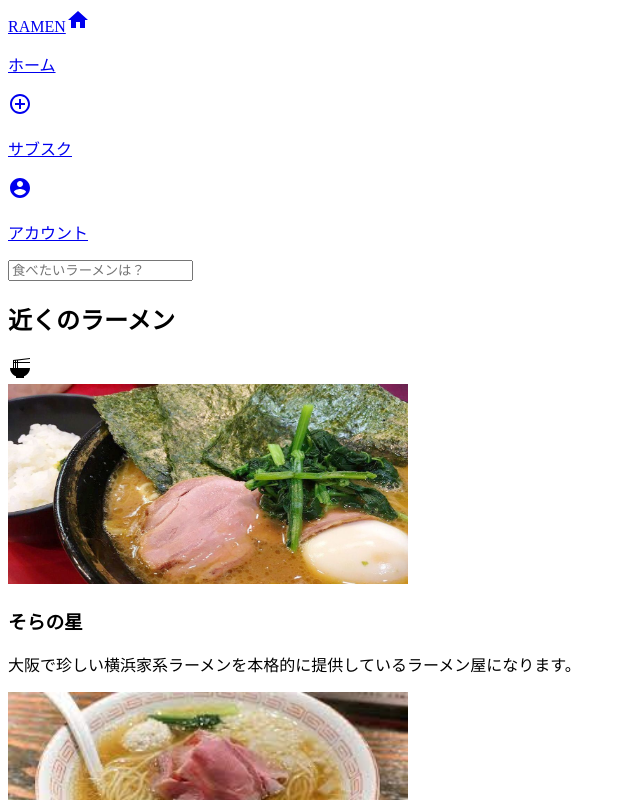
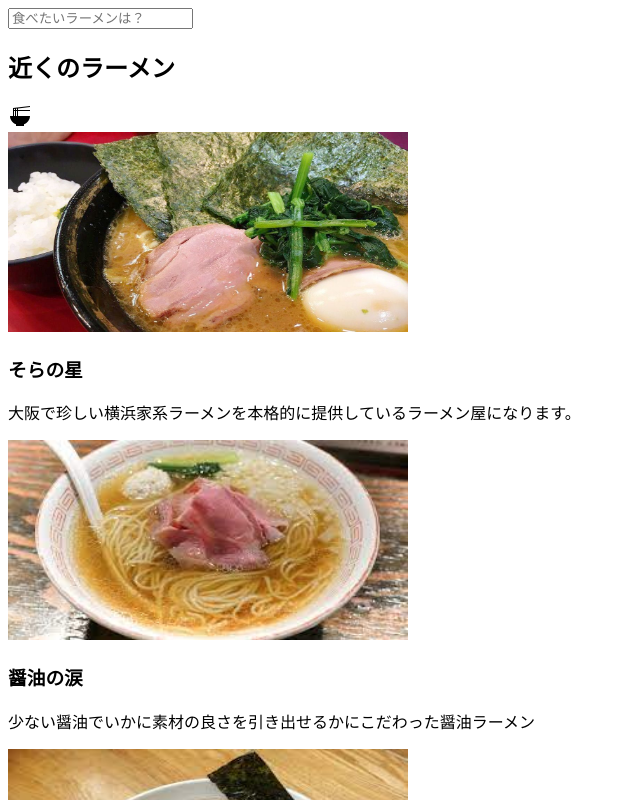
Before and after one commit to keitanamazue/ramen_app, a Next.js app: page /ramenList in a window 1280 px wide. Shown: the top 800 px of the page, without its empty margins (0-640 px from the left). Built offline with nearby package versions, Linux system fonts and the light colour scheme.

Commit message:
temporaly delete nav

```diff
--- a/pages/account.jsx
+++ b/pages/account.jsx
@@ -1,10 +1,10 @@
 import Image from "next/image";
-import { Nav } from "../components/Nav";
+// import { Nav } from "../components/Nav";
 
  const  account = () => {
   return (
     <div className="container mx-auto h-screen md:flex md:flex-row">
-      <Nav />
+      {/* <Nav /> */}
 
       <div className="w-full mx-auto flex flex-col items-center justify-start md:w-9/12 md:justify-center ">
         <div className="flex justify-center items-center w-full border-b-2 border-gray-200 py-3 md:border-0">
--- a/pages/ramenList.jsx
+++ b/pages/ramenList.jsx
@@ -1,12 +1,12 @@
 import RamenDiningIcon from "@mui/icons-material/RamenDining";
 
 import { Links } from "../components/Links";
-import { Nav } from "../components/Nav";
+// import { Nav } from "../components/Nav";
 
 const ramenList = () => {
   return (
     <div className="container mx-auto md:flex ">
-      <Nav />
+      {/* <Nav /> */}
 
       <div className="md:w-9/12 md:flex md:flex-col md:items-center">
         <input
--- a/pages/subscription.jsx
+++ b/pages/subscription.jsx
@@ -1,6 +1,6 @@
 import Image from "next/image";
 import toast, { Toaster } from "react-hot-toast";
-import { Nav } from "../components/Nav";
+// import { Nav } from "../components/Nav";
 
 const subscription = () => {
   const handleToast = () => {
@@ -15,7 +15,7 @@ const subscription = () => {
   };
   return (
     <div className="container mx-auto md:flex md:flex-row">
-      <Nav />
+      {/* <Nav /> */}
       <div className="w-full h-screen mx-auto flex flex-col items-center justify-start pt-20 md:w-9/12 md:justify-center md:pt-0">
         <Image
           src="/profile.JPG"
```
